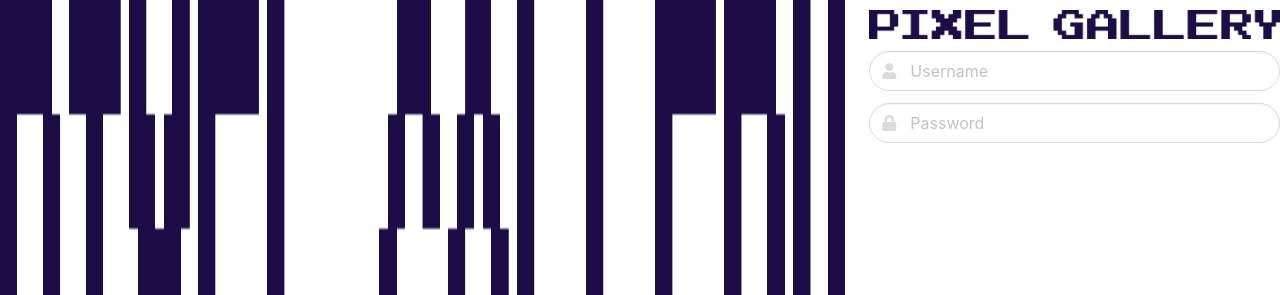
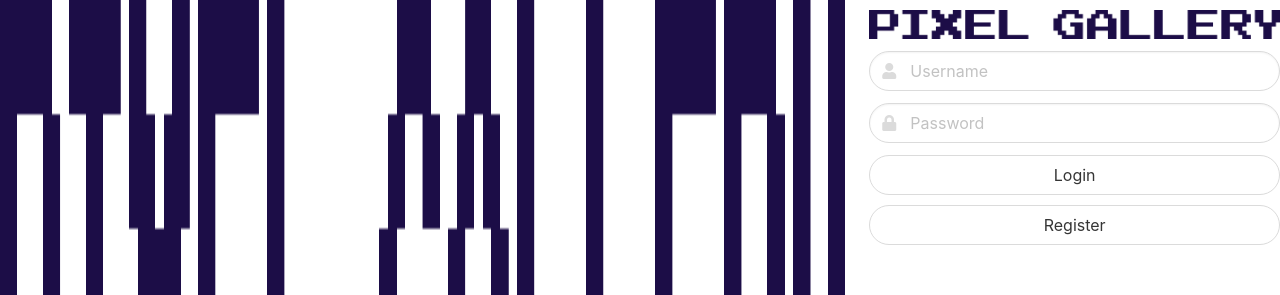
Before and after one commit to SmelJey/VuePixelPainter, a Vue app in the folder pixel_painter/: page / in a window 1280 px wide. Shown: the top 295 px of the page. Built offline with nearby package versions, Linux system fonts and the light colour scheme.

Commit message:
Auth page

```diff
--- a/pixel_painter/src/components/Auth.vue
+++ b/pixel_painter/src/components/Auth.vue
@@ -25,7 +25,7 @@
 					<p class="control has-icons-left">
 						<input v-model="inputUsername" class="input is-rounded" type="text" placeholder="Username">
 						<span class="icon is-small is-left">
-							<i class="fas fa-user"></i>
+							<i class="fas fa-user"></i	>
 						</span>
 					</p>
 				</div>
@@ -37,8 +37,17 @@
 						</span>
 					</p>
 				</div>
-				<div class="field is-hidden">
+				<div class="field">
+					<button v-on:click="login()" class="button is-fullwidth is-rounded">
+						Login
+					</button>
 
+					<button v-on:click="register()" class="button is-fullwidth is-rounded">
+						Register
+					</button>
+				</div>
+				<div id="errorMes" class="field is-hidden">
+					{{ ErrorMessage }}
 				</div>
 			</div>
 		</div>
@@ -46,27 +55,34 @@
 </template>
 
 <script>
-	import { Carousel, Slide } from 'vue-carousel';
-	import Vue from 'vue'
-
-	var auth = new Vue({
-	el: '#auth',
-	data: {
-			inputUsername: '',
-			inputPassword: '',
-			ErrorMessage: 'error'
-		},
-	})
-
-	export default {
+	import { Carousel, Slide } from 'vue-carousel'
+;	export default {
 		name: 'Auth',
 		Carousel,
 		Slide,
-		auth
+		data: function() {
+			return {
+				inputUsername: '',
+				inputPassword: '',
+				ErrorMessage: 'error'
+			}
+		},
+		methods: {
+			register: function() {
+
+			},
+			login: function() {
+
+				this.$router.push({name: 'Home'})
+			}
+		}
 	}
 </script>
 
 <style scoped>
+.button {
+	margin-top: 10px
+}
 .carousel_item{
 	min-height: 100vh;
 	max-height: 100vh;
```
